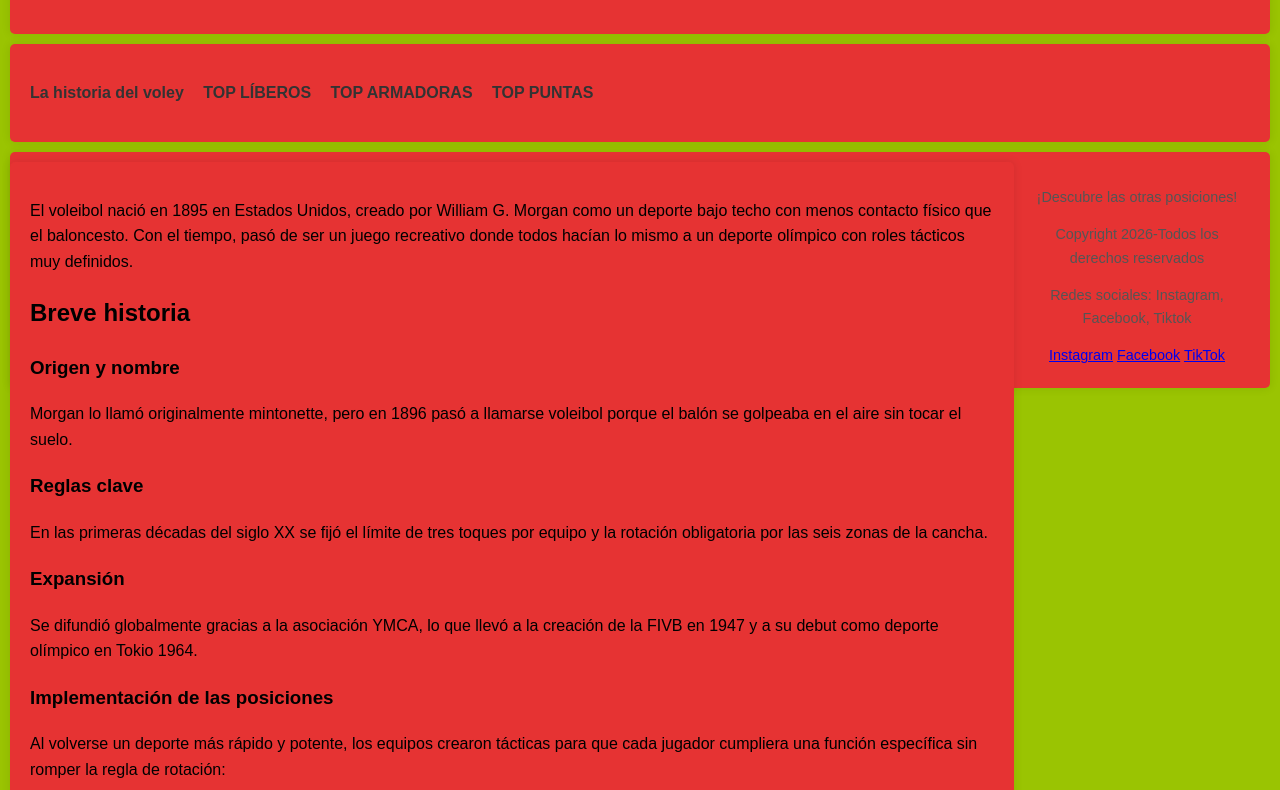
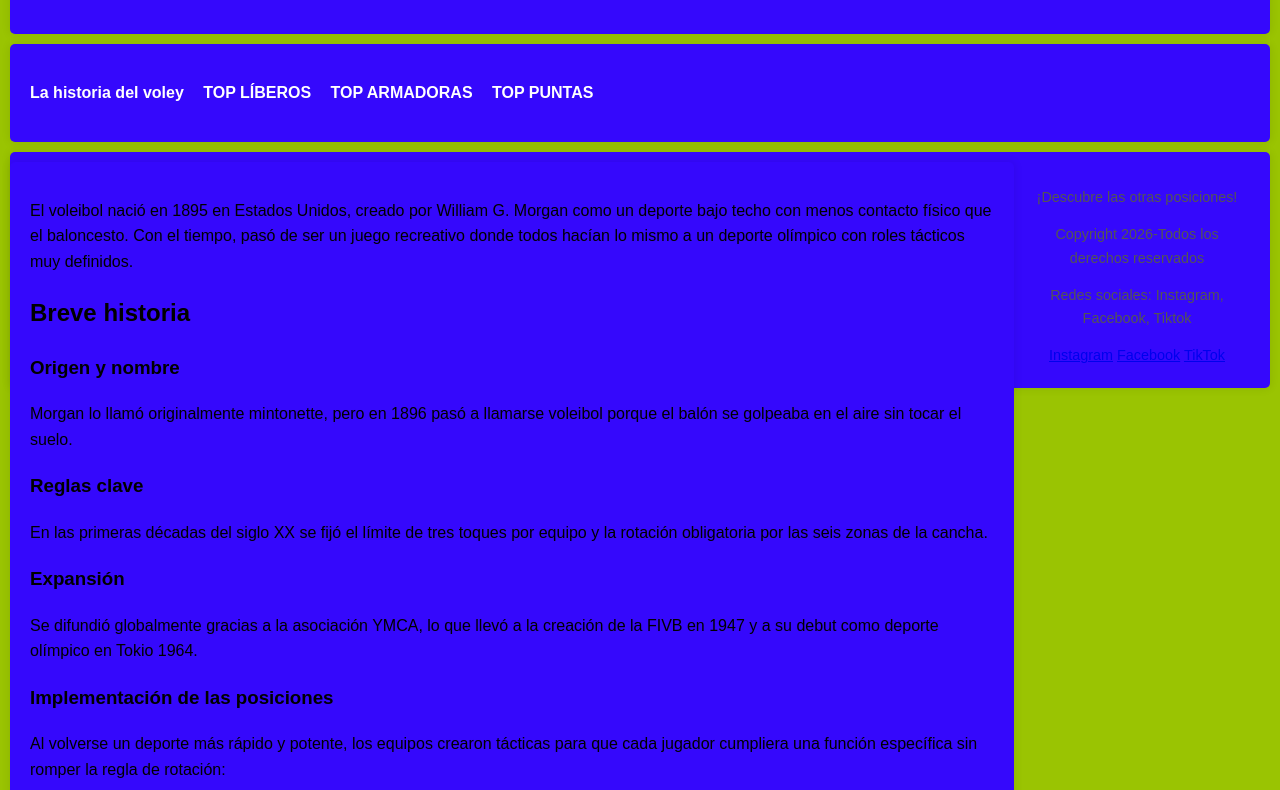
Before and after one commit to gardinerema10-cpu/-tp-final-Gardiner-Ema-4toC, a plain HTML site: page index.html in a window 1280 px wide. Shown: the part 110-900 px from the top of the page. Drawn offline with Linux system fonts and the light colour scheme.

Commit message:
probando colores en el css del eva

```diff
--- a/style.css
+++ b/style.css
@@ -14,7 +14,7 @@ body {
 header, nav, main, aside, footer {
     padding: 20px;
     margin: 10px;
-    background: rgb(230, 51, 51);
+    background: rgb(53, 8, 252);
     border-radius: 5px;
     box-shadow: 0 0 10px rgba(0, 0, 0, 0.1);
 }
@@ -31,7 +31,7 @@ nav ul li {
 
 nav a {
     text-decoration: none;
-    color: #333;
+    color: #ffffff;
     font-weight: bold;
 }
 
```
